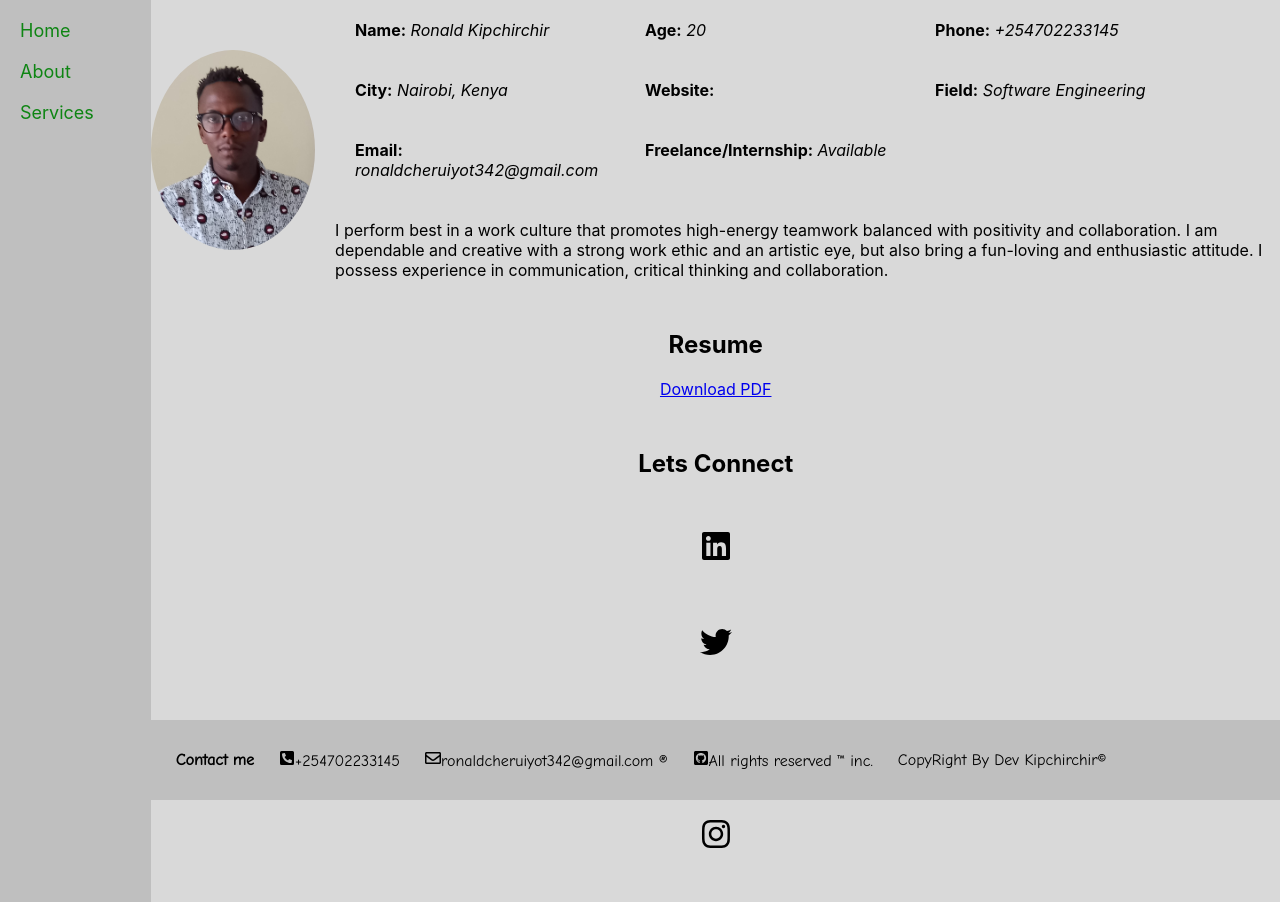
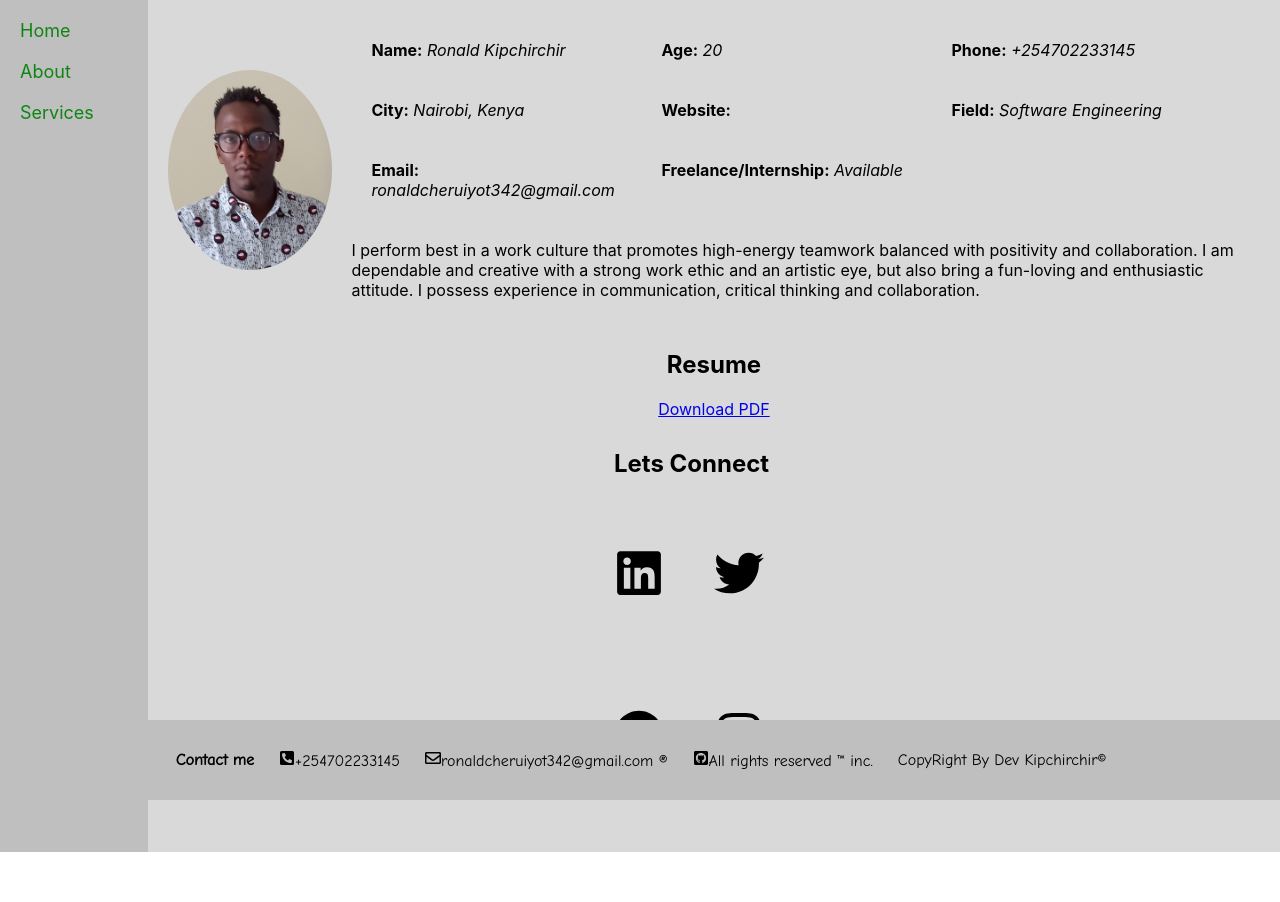
Before and after one commit to McRonaah/portfolio, a React (Create React App) app: page /about in a window 1280 px wide. After the commit the page ends 852 px from the top, so only its background shows below. Built offline with nearby package versions, Linux system fonts and the light colour scheme.

Commit message:
added navigable links

```diff
--- a/src/CSS/About.css
+++ b/src/CSS/About.css
@@ -1,5 +1,10 @@
 .hero{
     background-color: #d9d9d9 ;
+    display: flex;
+    flex-direction: column;
+    align-items: center;
+    padding: 20px;
+    padding-bottom: 30px;
 }
 .about-container {
     display: flex;
@@ -57,29 +62,28 @@
     align-items: center;
     padding: 10px;
   }
-.contact{
-    display: flex;
-    flex-direction: column;
-    align-items: center;
-    padding: 20px;
-}
-
-
-.contact p {
-  display: flex;
-  justify-items: auto;
-  flex-wrap: wrap;
-  flex-direction: row;
-}
-
 
 .about-container li {
   width: 250px;
   margin: 20px;
 }
+.contact h2 {
+  align-items: center;
+
+}
+
+.social{
+  display: flex;
+  /* margin: 0 auto; */
+}
+
+.social p{
+  margin-right: 50px;
+  /* padding-left: 10px; */
+}
 
 .icon{
-  font-size: 32px;
+  font-size: 50px;
   color: black;
   transition: color 0.2s ease-in-out;
 }
--- a/src/CSS/Services.css
+++ b/src/CSS/Services.css
@@ -3,7 +3,7 @@
     flex-direction: column;
     align-items: center;
     padding: 20px;
-    padding-bottom: 30px;
+    padding-bottom: 60px;
     background-color: #d9d9d9 ;
   }
 
--- a/src/components/About.jsx
+++ b/src/components/About.jsx
@@ -2,9 +2,7 @@ import React from 'react';
 import '../CSS/About.css'
 import avatar from '../images/avatar.png';
 import {  FaLinkedin, FaTwitter, FaFacebook, FaInstagram } from "react-icons/fa";
-import { Link } from 'react-router-dom';
-
-
+// import { Link } from 'react-router-dom';
 
 function About() {
   return (
@@ -48,13 +46,16 @@ function About() {
   </div>
   <div className="contact">
       <h2>Lets Connect</h2>
-        <Link to="https://twitter.com/Ronaah_254/" ><p className='icon'><FaLinkedin /></p></Link>
-        <Link to="https://twitter.com/Ronaah_254/" ><p className='icon'><FaTwitter /></p></Link>
-        <Link to="https://twitter.com/Ronaah_254/" ><p className='icon'><FaFacebook /></p></Link>
-        <Link to="https://twitter.com/Ronaah_254/" ><p className='icon'><FaInstagram /></p></Link>
-
-
-
+      <div className='col'>
+        <div className='social'>
+          <a href="https://www.linkedin.com/in/ronald-kipchirchir-034983246/" target="_blank" without rel="noreferrer" ><p className='icon'><FaLinkedin /></p></a>
+          <a href="https://twitter.com/Ronaah_254/" target="_blank" without rel="noreferrer"><p className='icon'><FaTwitter /></p></a>
+        </div>
+        <div className='social'>
+          <a href="https://www.facebook.com/ronaah254/" target="_blank" without rel="noreferrer"><p className='icon'><FaFacebook /></p></a>
+          <a href="https://www.instagram.com/ronaah_254_africa/" target="_blank" without rel="noreferrer"><p className='icon'><FaInstagram /></p></a>
+        </div>
+      </div>
     </div>
 
   </div>
```
